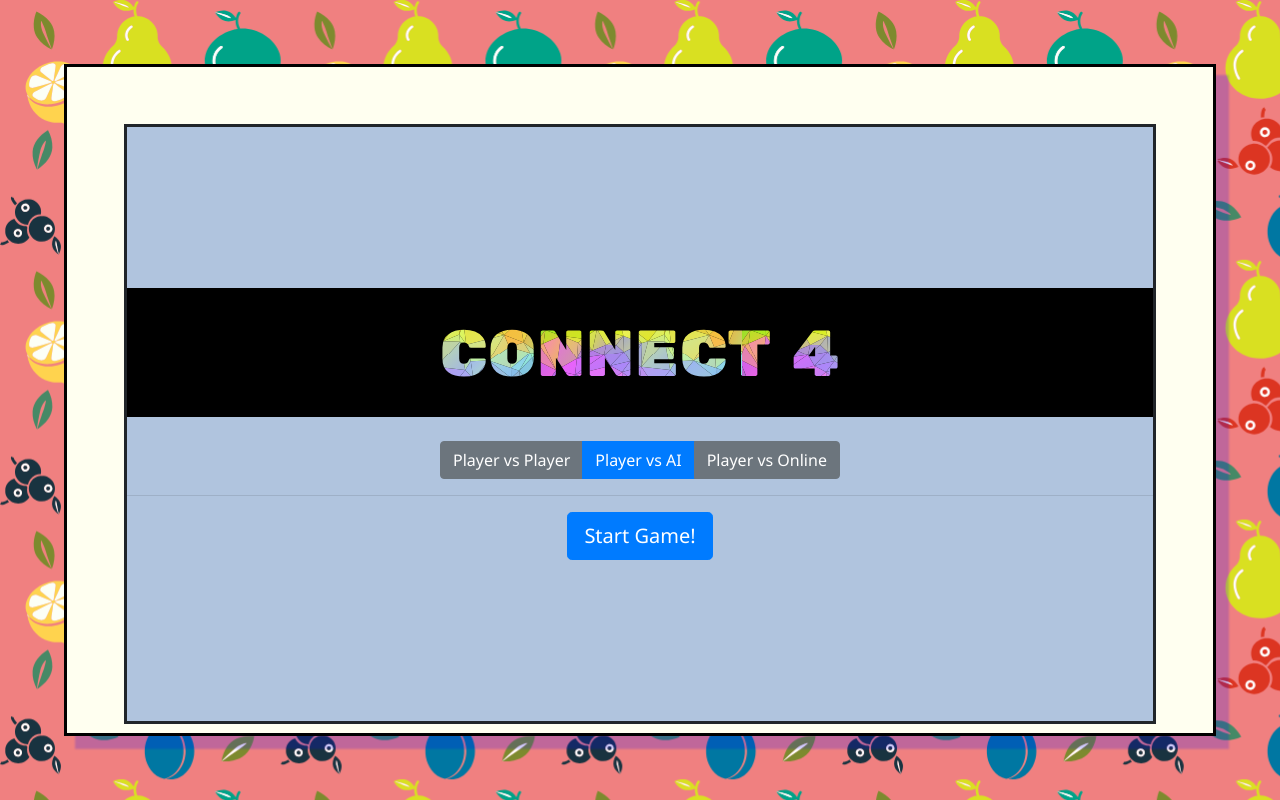
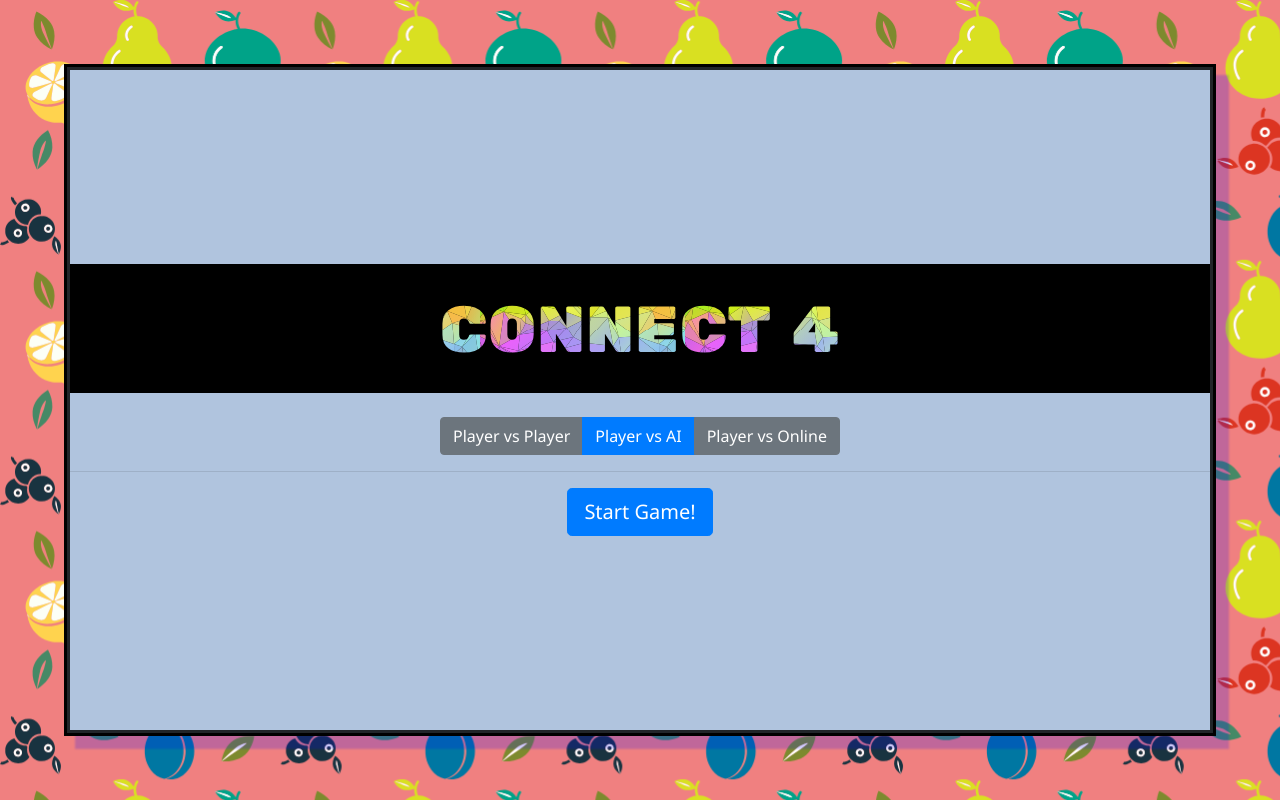
Before and after one commit to khanhooi/connect-four, an Angular app: page /menu in a window 1280 px wide. Built offline with nearby package versions, Linux system fonts and the light colour scheme.

Commit message:
Menu takes whole area

```diff
--- a/src/app/menu/menu.component.css
+++ b/src/app/menu/menu.component.css
@@ -1,7 +1,7 @@
 .menu-container{
-  margin: 5%;
+  margin: 0;
   padding:0%;
-  height: calc( 100% - 10%);
+  height: calc( 100% - 0%);
   align-content: center;
   display: block;
   background-color: lightsteelblue;
```
